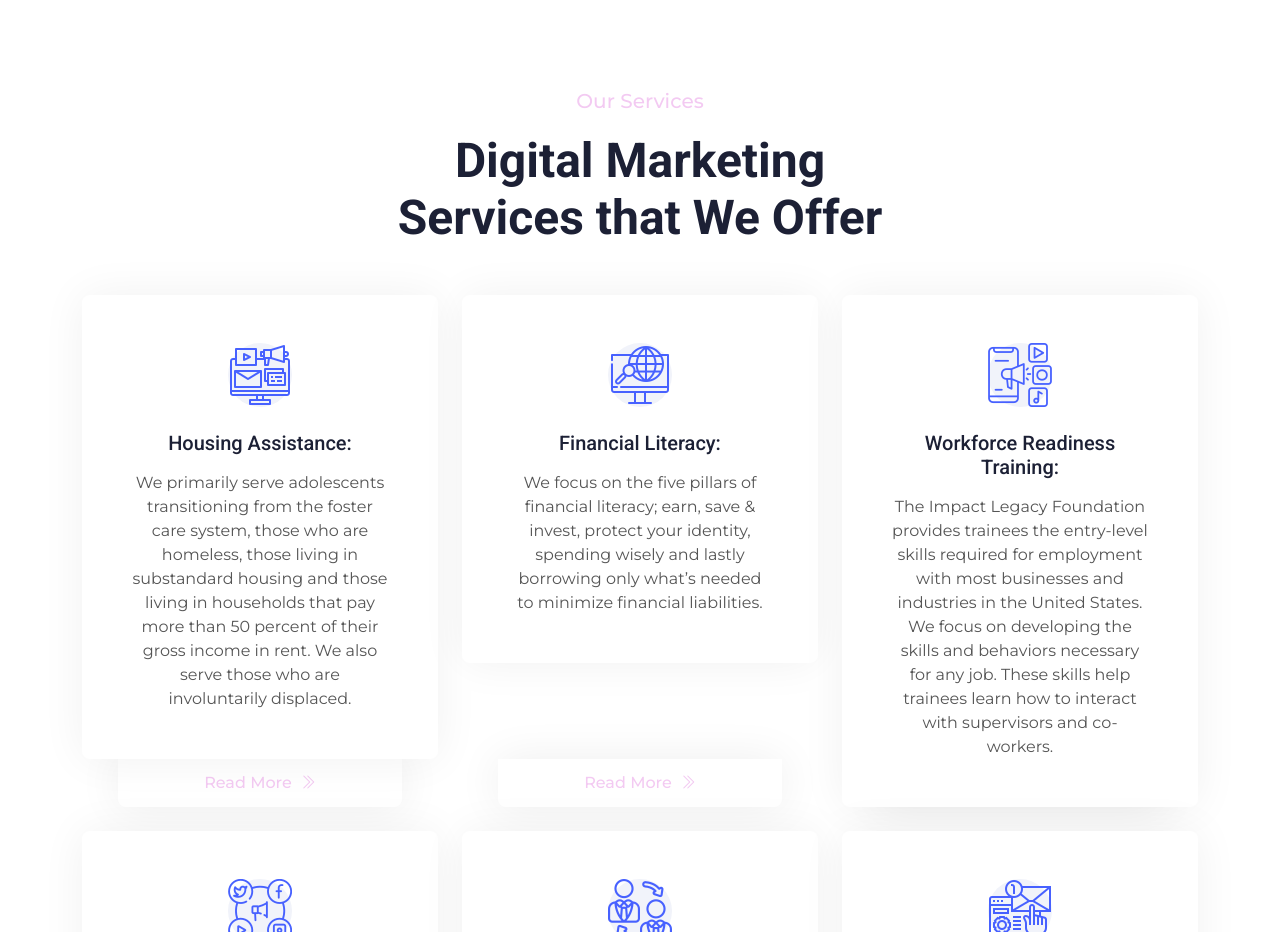
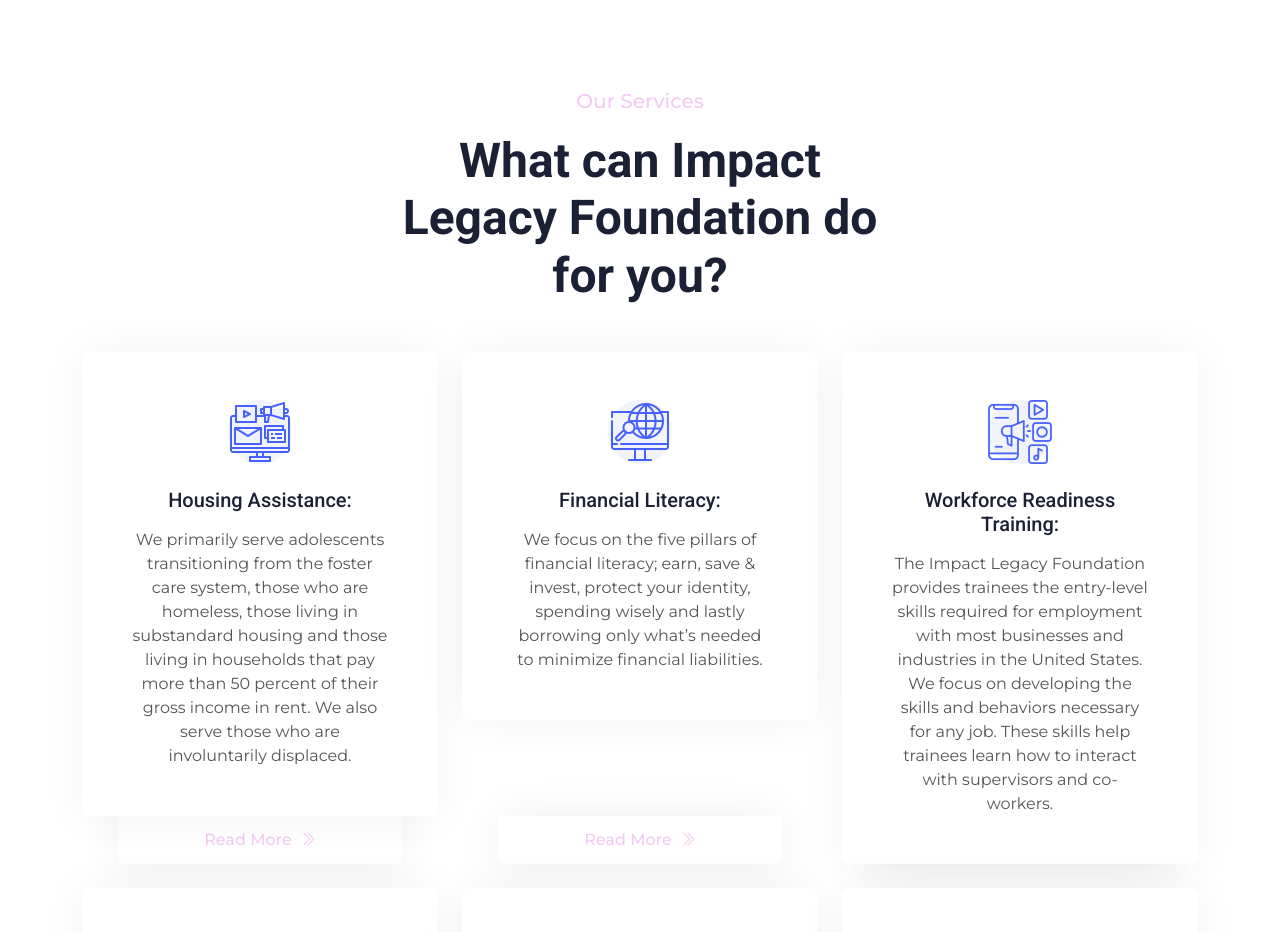
Before and after one commit to SockMonkeyy/Impact-Legacy-Foundation, a plain HTML site: page index.html in a window 1280 px wide. Shown: the part 1760-2692 px from the top of the page. Drawn offline with nearby package versions, Linux system fonts and the light colour scheme.

Commit message:
Updated Services

```diff
--- a/index.html
+++ b/index.html
@@ -382,7 +382,7 @@
         >
           <p class="fs-5 fw-medium text-primary">Our Services</p>
           <h1 class="display-5 mb-5">
-            Digital Marketing Services that We Offer
+            What can Impact Legacy Foundation do for you?
           </h1>
         </div>
         <div class="row g-4">
```
